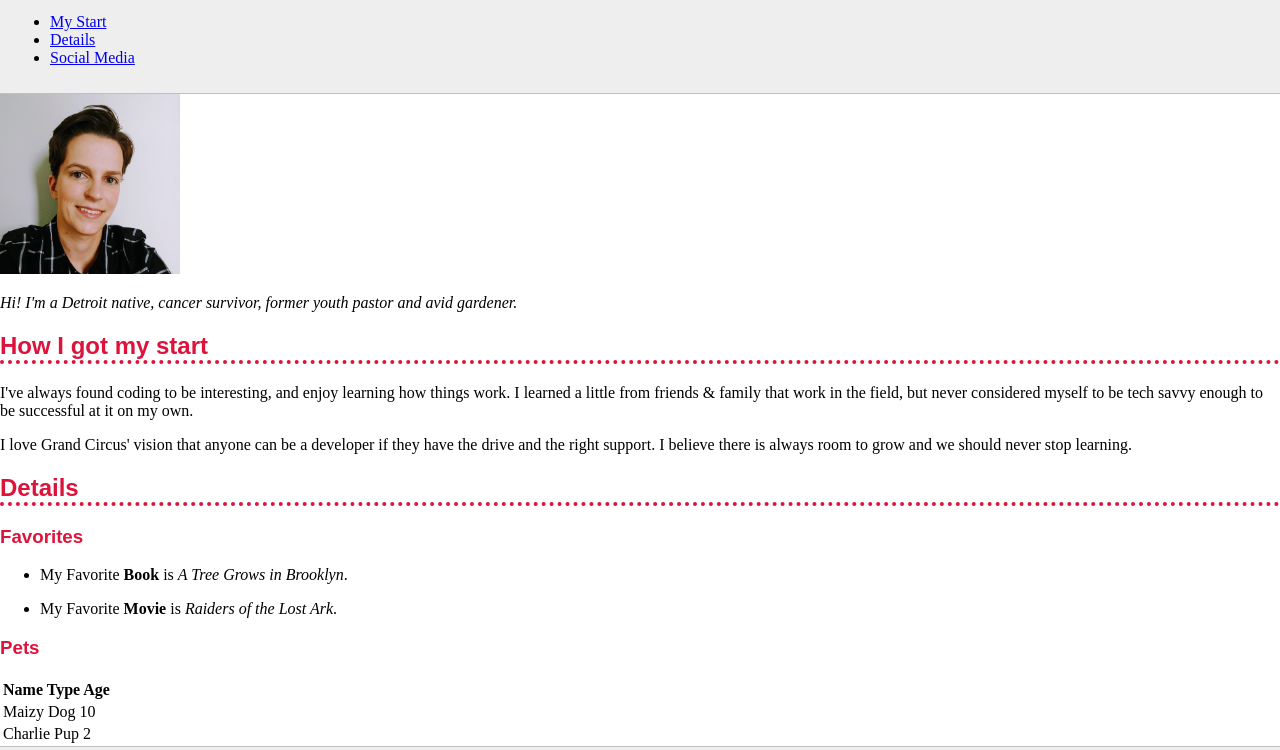
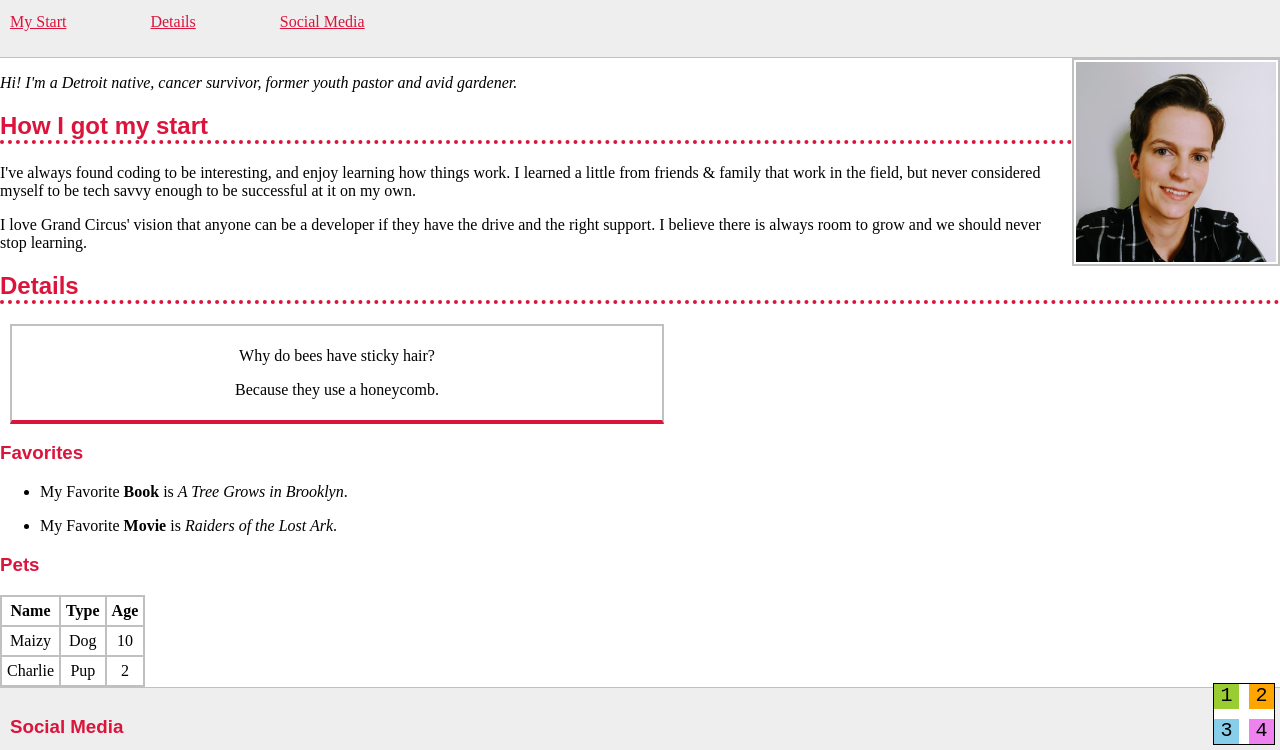
Before and after one commit to lnmclaughlin/unit1-practice, a plain HTML site: page index.html in a window 1280 px wide. Shown: the part 50-800 px from the top of the page. Drawn offline with Linux system fonts and the light colour scheme.

Commit message:
updates to html and css

```diff
--- a/index.html
+++ b/index.html
@@ -11,14 +11,14 @@
   <header>
     <h1>Laurie McLaughlin</h1>
     <nav>
-      <ul>
+      <ul class="nav-list">
           <li><a href="#my-start">My Start</a></li>
           <li><a href="#details">Details</a></li>
           <li><a href="#social-media">Social Media</a></li>
       </ul>
     </nav>
   </header>
-      <img src="LM.jpg" height="180px"
+      <img id="profile-pic" src="LM.jpg" height="180px"
       alt="Laurie smiling"/>
   <main>
       <p class="overview">Hi! I'm a Detroit native, cancer survivor, former youth pastor and avid gardener.</p>
@@ -26,27 +26,42 @@
       <p>I've always found coding to be interesting, and enjoy learning how things work. I learned a little from friends & family that work in the field, but never considered myself to be tech savvy enough to be successful at it on my own. </p>
       <p>I love Grand Circus' vision that anyone can be a developer if they have the drive and the right support. I believe there is always room to grow and we should never stop learning.</p>
     <h2 id="details">Details</h2>
+    <blockquote id="joke">
+      <p> Why do bees have sticky hair?</p>
+        <p>Because they use a honeycomb.</p>
+    </blockquote>
     <h3>Favorites</h3>
       <p><ul><li>My Favorite <strong>Book</strong> is <cite>A Tree Grows in Brooklyn</cite>.</li></p>
       <p><li>My Favorite <strong>Movie</strong> is <cite>Raiders of the Lost Ark</cite>.</li></ul></p>
     <h3>Pets</h3>
     <table>
-      <th>
-        <b>Name Type Age</b>
-      </th>
-    <tbody>
+      <th><b>Name</b></th>
+      <th><b>Type</b></th>
+      <th><b>Age</b></th>
         <tr>
-          <td>Maizy Dog 10</td> </tr>
-          <td>Charlie Pup 2</td>
+          <td>Maizy</td>
+          <td>Dog </td>
+          <td>10</td>
+        </tr>
+        <tr>
+          <td>Charlie</td>
+          <td> Pup</td>
+          <td>2</td>
+        </tr>
     </table>
-      </tbody>
   </main>
-  <footer class="footer h3">
+  <footer>
         <h3 id="social-media">Social Media</h3>
-      <ul>
+      <ul class="nav-list">
           <li><img src= "GH.png" width= "64px"/> <a href= "https://github.com/lnmclaughlin" > Github</a> </li>
           <li> <img src= "LI.png" width="64px"/> <a href="https://www.linkedin.com/in/lnmclaughlin/"> Linkedin </a> </li>
       </ul>
   </footer>
+  <div class="numbers-box">
+    <div class="color-box-1">1</div>
+    <div class="color-box-2">2</div>
+    <div class="color-box-3">3</div>
+    <div class="color-box-4">4</div>
+  </div>
 </body>
 </html>
--- a/style.css
+++ b/style.css
@@ -16,6 +16,9 @@ h2 {
 h3 {
     color:crimson;
     font-family:sans-serif;
+}
+a {
+    color: crimson;
 }
 .overview {
     font-style:italic;
@@ -40,3 +43,79 @@ footer {
 body {
     margin: 0;
 }
+.numbers-box {
+    height: 60px;
+    width: 60px;
+    border: 1px solid black;
+    background-color: white;
+    position: fixed;
+    right: 5px;
+    bottom: 5px;
+}
+.color-box-1,
+.color-box-2,
+.color-box-3,
+.color-box-4 {
+    height: 25px;
+    width: 25px;
+    font-family: monospace;
+    font-size: 20px;
+    text-align: center;
+    position: absolute;
+}
+.color-box-1 {
+    background-color: yellowgreen;
+    top: 0;
+    left: 0;
+}
+.color-box-2 {
+    background-color: orange;
+    top: 0;
+    right: 0;
+}
+.color-box-3 {
+    background-color: skyblue;
+    bottom:0;
+    left: 0;
+}
+.color-box-4 {
+    background-color: violet;
+    bottom:0;
+    right:0;
+}
+#profile-pic {
+    height: 200px;
+    background-color: white;
+    border: 2px solid silver;
+    padding: 2px;
+    float: right;
+    margin-left: 10px;
+}
+#joke {
+    width: 50%;
+    border: 2px solid silver;
+    border-bottom: 4px solid crimson;
+    padding:5px;
+    margin: 10px;
+    text-align: center;
+    top: 50%;
+    left: 50%;
+    translate: (-50%,-50%);
+}
+table, th, td {
+    border: 2px solid silver;
+    text-align:center;
+    padding:5px;
+    border-collapse: collapse;
+}
+.nav-list {
+    list-style-type: none;
+    padding: 0;
+}
+.nav-list li {
+    display:inline;
+    margin-right: 5em;
+}
+footer li img {
+    width: 16px;
+}
```
